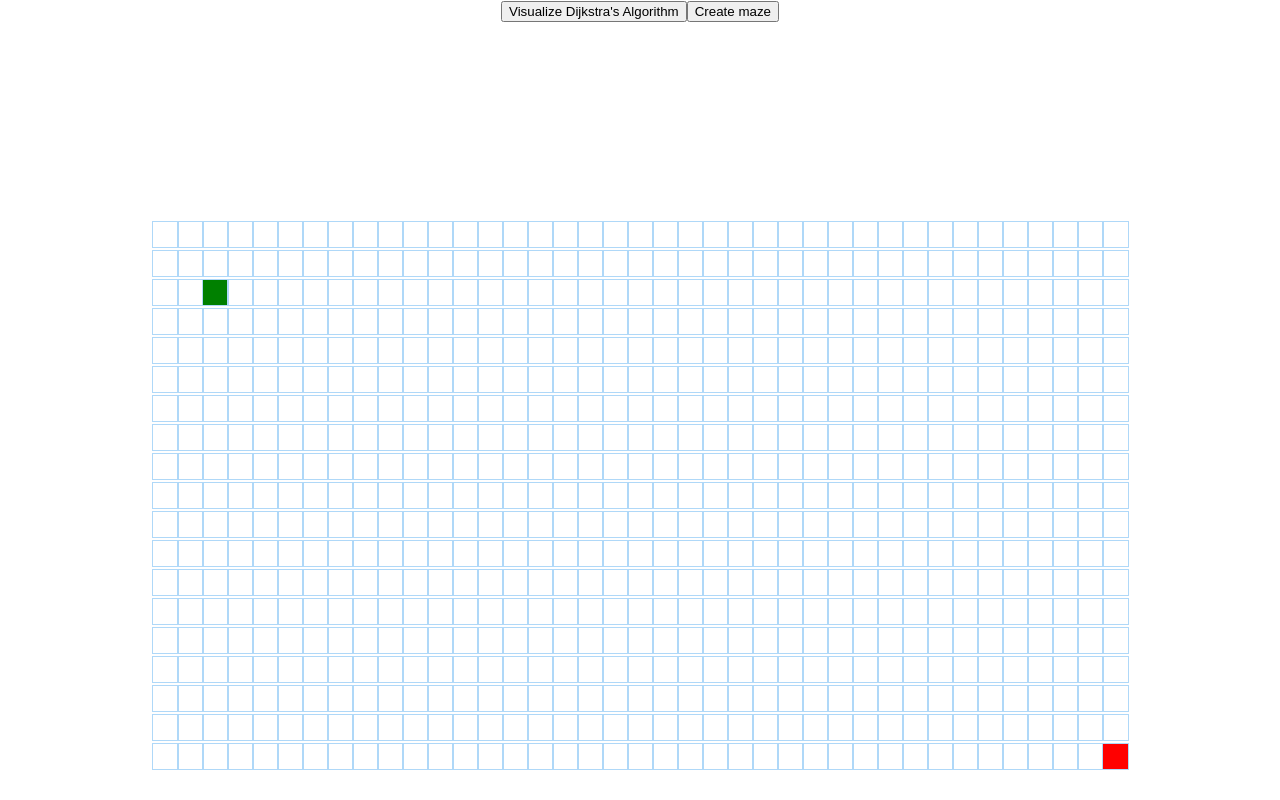
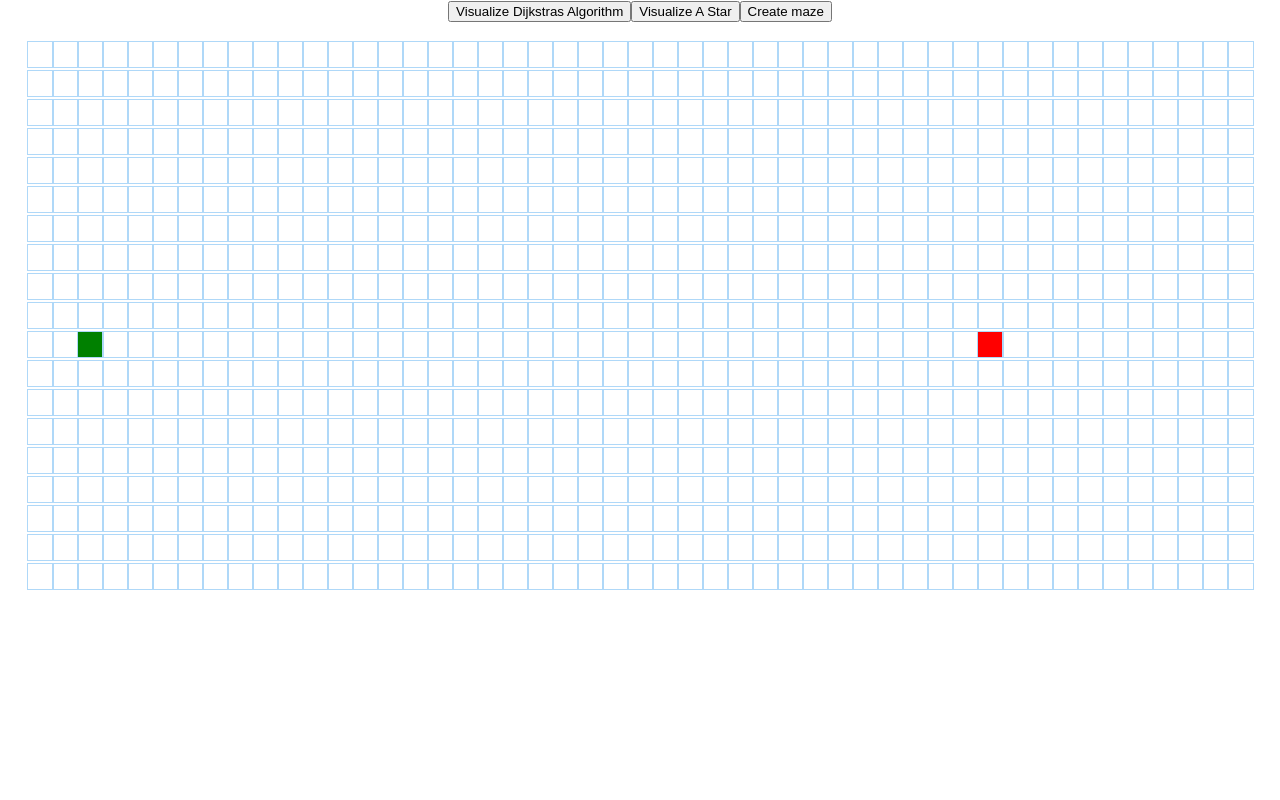
Before and after one commit to robLaing2/Pathfinding-Visualizer, a React (Create React App) app in the folder my-app/: page / in a window 1280 px wide. Built offline with nearby package versions, Linux system fonts and the light colour scheme.

Commit message:
Added A-star, needs slight tweaking

```diff
--- a/my-app/src/Pathfinder/Node.css
+++ b/my-app/src/Pathfinder/Node.css
@@ -22,6 +22,34 @@
     animation-iteration-count: 1;
     animation-fill-mode: forwards;
     animation-play-state: running;
+  }
+
+  .node-wall {
+    animation-name: wallAnimation;
+    animation-duration: 0.3s;
+    animation-timing-function: ease-out;
+    animation-delay: 0;
+    animation-direction: alternate;
+    animation-iteration-count: 1;
+    animation-fill-mode: forwards;
+    animation-play-state: running;
+  }
+
+  @keyframes wallAnimation {
+    0% {
+      transform: scale(0.6);
+      background-color: rgb(19, 20, 51);
+    }
+
+    50% {
+      transform: scale(1.2);
+      background-color: rgb(19, 20, 51);
+    }
+
+    100% {
+      transform: scale(1);
+      background-color: rgb(19, 20, 51);
+    }
   }
 
   @keyframes visitedAnimation {
--- a/my-app/src/Pathfinder/Node.jsx
+++ b/my-app/src/Pathfinder/Node.jsx
@@ -13,6 +13,8 @@ export default class Node extends Component {
         onMouseEnter,
         onMouseUp,
         row,
+        distance,
+        f,
         isVisitedMaze,
       } = this.props;
       const extraClassName = isFinish
--- a/my-app/src/Pathfinder/PathfindingVisualiser.css
+++ b/my-app/src/Pathfinder/PathfindingVisualiser.css
@@ -1,4 +1,5 @@
 .grid{
     margin: auto;
-    margin-top: 200px;
+    margin-top: 20px;
+    border: black 2px;
 }
--- a/my-app/src/Pathfinder/PathfindingVisualiser.jsx
+++ b/my-app/src/Pathfinder/PathfindingVisualiser.jsx
@@ -3,16 +3,17 @@ import Node from './Node';
 
 import './PathfindingVisualiser.css'
 
-import {dijkstra, getNodesInShortestPathOrder} from '../algorithms/dijkstras.js'
-import {primsAlgorithm} from '../algorithms/mazeCreation.js'
+import {dijkstra, getNodesInShortestPathOrder} from '../algorithms/dijkstras.js';
+import {aStar} from '../algorithms/aStar.js';
+import {primsAlgorithm} from '../algorithms/mazeCreation.js';
 
-const START_NODE_ROW = 2;
+const START_NODE_ROW = 10;
 const START_NODE_COL = 2;
-const FINISH_NODE_ROW = 18;
+const FINISH_NODE_ROW = 10;
 const FINISH_NODE_COL = 38;
 
 const NO_ROWS = 19;
-const NO_COLS = 39;
+const NO_COLS = 49;
 
 export default class PathfindingVisualizer extends Component {
   constructor() {
@@ -103,6 +104,15 @@ export default class PathfindingVisualizer extends Component {
     this.animateDijkstra(visitedNodesInOrder, nodesInShortestPathOrder);
   }
 
+  visualizeAStar() {
+    const {grid} = this.state;
+    const startNode = grid[START_NODE_ROW][START_NODE_COL];
+    const finishNode = grid[FINISH_NODE_ROW][FINISH_NODE_COL];
+    const visitedNodesInOrder = aStar(grid, startNode, finishNode);
+    const nodesInShortestPathOrder = getNodesInShortestPathOrder(finishNode);
+    this.animateDijkstra(visitedNodesInOrder, nodesInShortestPathOrder);
+  }
+
   visualiseMazeCreation() {
     const {grid} = this.state;
     const startNode = grid[START_NODE_ROW][START_NODE_COL];
@@ -118,7 +128,10 @@ export default class PathfindingVisualizer extends Component {
     return (
       <>
         <button onClick={() => this.visualizeDijkstra()}>
-          Visualize Dijkstra's Algorithm
+          Visualize Dijkstras Algorithm
+        </button>
+        <button onClick={() => this.visualizeAStar()}>
+          Visualize A Star
         </button>
         <button onClick={() => this.visualiseMazeCreation()}>
           Create maze
@@ -128,13 +141,14 @@ export default class PathfindingVisualizer extends Component {
             return (
               <div key={rowIdx}>
                 {row.map((node, nodeIdx) => {
-                  const {row, col, isFinish, isStart, isWall, isVisitedMaze} = node;
+                  const {row, col, isFinish, isStart, distance, isWall, isVisitedMaze} = node;
                   return (
                     <Node
                       key={nodeIdx}
                       col={col}
                       isFinish={isFinish}
                       isStart={isStart}
+                      distance = {distance}
                       isWall={isWall}
                       isVisitedMaze={isVisitedMaze}
                       mouseIsPressed={mouseIsPressed}
@@ -172,6 +186,7 @@ const createNode = (col, row) => {
     isStart: row === START_NODE_ROW && col === START_NODE_COL,
     isFinish: row === FINISH_NODE_ROW && col === FINISH_NODE_COL,
     distance: Infinity,
+    f: Infinity,
     isVisited: false,
     isWall: false,
     previousNode: null,
--- /dev/null
+++ b/my-app/src/algorithms/aStar.js
@@ -0,0 +1,72 @@
+export function aStar(grid, startNode, endNode) {
+
+  var openSet = [];
+  var visitedNodesInOrder = [];
+
+  setHScores(grid, endNode);
+
+  openSet.push(startNode);
+
+  startNode.distance = 0;
+  startNode.f = startNode.distance + startNode.h;
+
+
+  while(!!openSet.length){
+
+    sortNodesByFScore(openSet);
+
+    var currentNode = openSet.shift();
+
+    if (currentNode.isWall) continue;
+
+    visitedNodesInOrder.push(currentNode);
+
+    if (currentNode == endNode) {
+      return visitedNodesInOrder;
+    }
+
+    var neighbours = getNeighbours(currentNode, grid);
+
+    for (let i = 0; i < neighbours.length; i++) {
+      var neighbour = neighbours[i];
+      var potentialGScore = currentNode.distance + 1;
+
+      if (neighbour.distance > potentialGScore) {
+
+        neighbour.previousNode = currentNode;
+        neighbour.distance = potentialGScore;
+
+        neighbour.f = neighbour.h + neighbour.distance;
+
+        if (!openSet.includes(neighbour)) {
+          openSet.push(neighbour);
+        }
+      }
+    }
+  }
+}
+
+function setHScores(grid, endNode) {
+  for (const row of grid) {
+    for (const node of row) {
+      var hScore = Math.abs(node.row - endNode.row) + Math.abs(node.col - endNode.col)
+      node.h = hScore;
+    }
+  }
+}
+
+function getNeighbours(node, grid) {
+  const neighbors = [];
+  const {col, row} = node;
+
+  if (row > 0) neighbors.push(grid[row - 1][col]);
+  if (row < grid.length - 1) neighbors.push(grid[row + 1][col]);
+  if (col > 0) neighbors.push(grid[row][col - 1]);
+  if (col < grid[0].length - 1) neighbors.push(grid[row][col + 1]);
+
+  return neighbors;
+}
+
+function sortNodesByFScore(unvisitedNodes) {
+  unvisitedNodes.sort((nodeA, nodeB) => nodeA.f - nodeB.f);
+}
--- a/my-app/src/algorithms/dijkstras.js
+++ b/my-app/src/algorithms/dijkstras.js
@@ -6,6 +6,8 @@ export function dijkstra(grid, startNode, finishNode) {
     const visitedNodesInOrder = [];
     startNode.distance = 0;
     const unvisitedNodes = getAllNodes(grid);
+
+    console.log(unvisitedNodes);
     while (!!unvisitedNodes.length) {
       sortNodesByDistance(unvisitedNodes);
       const closestNode = unvisitedNodes.shift();
--- a/my-app/src/algorithms/mazeCreation.js
+++ b/my-app/src/algorithms/mazeCreation.js
@@ -94,26 +94,4 @@ function addUnvisitedNeighbours(grid, node, workingSet) {
     var node = grid[row][col + 2];
     if (!node.isVisitedMaze && !workingSet.includes(node)) workingSet.push(node);
   }
-
-  // for (let i = 0; i < workingSet.length; i++) {
-  //   if (workingSet[i].isVisitedMaze) {
-  //     workingSet.splice(i,1)
-  //   }
-  // }
-
-  //return workingSet;
-
-  //workingSet.filter(cell => !cell.isVisitedMaze);
 }
-
-
-function makeAllNodesWalls(grid) {
-  var nodes = [];
-  for (var row of grid) {
-    for (var node of row) {
-      node.isWall = true;
-      //nodes.push(node);
-    }
-  }
-  //return nodes;
-}
```
